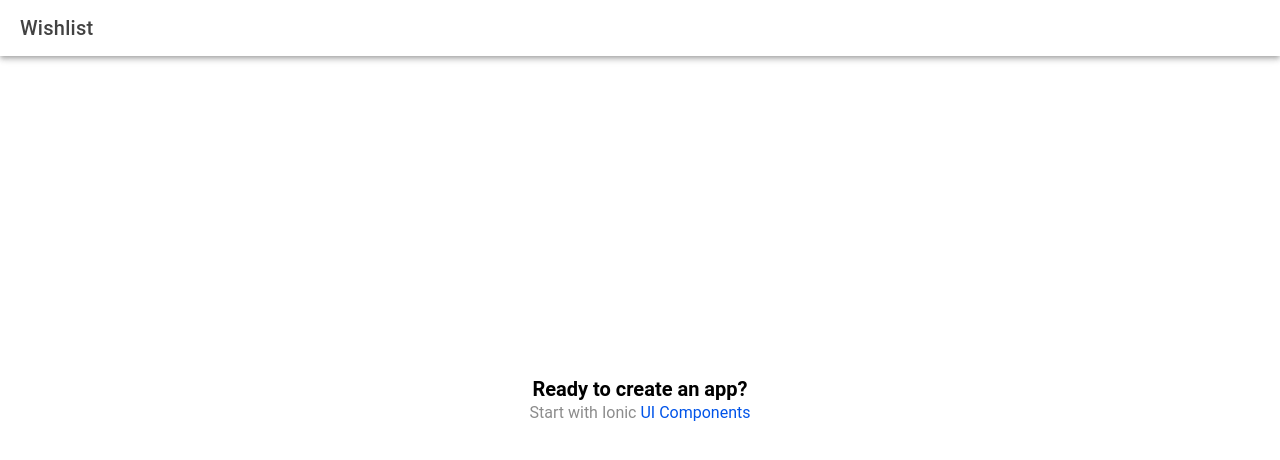
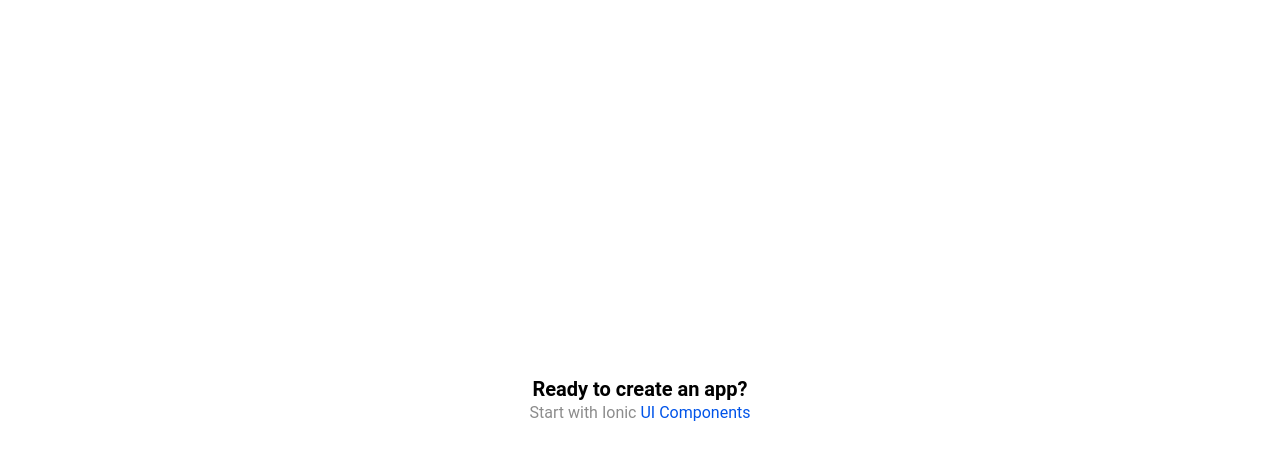
Before and after one commit to CarlosPavajeau/wishlist-io, a React (Vite) app: page /home in a window 1280 px wide. Shown: the top 460 px of the page. Built offline with nearby package versions, Linux system fonts and the light colour scheme.

Commit message:
refactor: remove page title in Home component

```diff
--- a/src/pages/Home.tsx
+++ b/src/pages/Home.tsx
@@ -1,21 +1,11 @@
-import { IonContent, IonHeader, IonPage, IonTitle, IonToolbar } from '@ionic/react';
+import { IonContent, IonPage } from '@ionic/react';
 import ExploreContainer from '../components/ExploreContainer';
 import './Home.css';
 
 const Home: React.FC = () => {
   return (
     <IonPage>
-      <IonHeader>
-        <IonToolbar>
-          <IonTitle>Wishlist</IonTitle>
-        </IonToolbar>
-      </IonHeader>
       <IonContent fullscreen>
-        <IonHeader collapse="condense">
-          <IonToolbar>
-            <IonTitle size="large">Wishlist</IonTitle>
-          </IonToolbar>
-        </IonHeader>
         <ExploreContainer />
       </IonContent>
     </IonPage>
```
